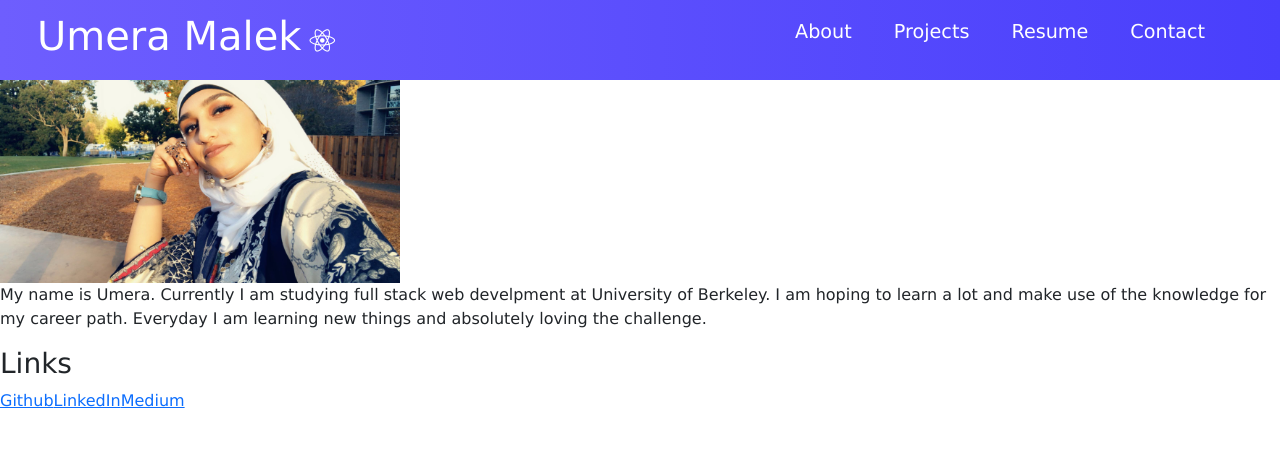
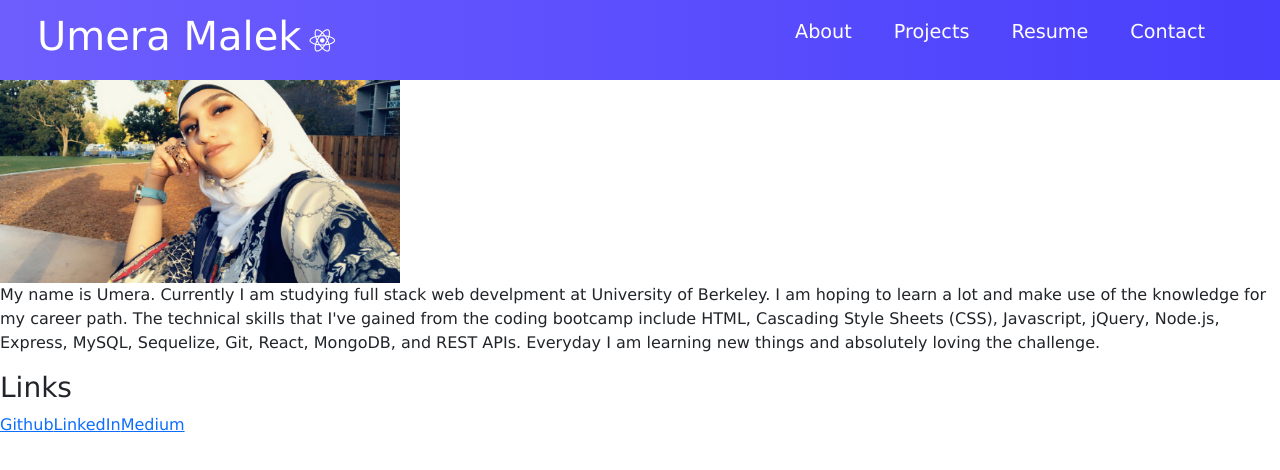
Before and after one commit to umeramalek/portfolio-3, a React (Create React App) app: page / in a window 1280 px wide. Shown: the top 470 px of the page. Built offline with nearby package versions, Linux system fonts and the light colour scheme.

Commit message:
added updated about style

```diff
--- a/src/components/About/index.js
+++ b/src/components/About/index.js
@@ -13,7 +13,7 @@ export default function About() {
         <img src={me} alt='me' style={imageStyle}></img>
       </div>
       <p>
-      My name is Umera. Currently I am studying full stack web develpment at University of Berkeley. I am hoping to learn a lot and make use of the knowledge for my career path. Everyday I am learning new things and absolutely loving the challenge.
+      My name is Umera. Currently I am studying full stack web develpment at University of Berkeley. I am hoping to learn a lot and make use of the knowledge for my career path. The technical skills that I've gained from the coding bootcamp include HTML, Cascading Style Sheets (CSS), Javascript, jQuery, Node.js, Express, MySQL, Sequelize, Git, React, MongoDB, and REST APIs. Everyday I am learning new things and absolutely loving the challenge.
       </p>
     </div>
   );
--- a/src/components/About/style.css
+++ b/src/components/About/style.css
@@ -6,7 +6,7 @@
 }
 
 
-.portrait {
+.me {
     margin-top: 15px;
 }
 
```
